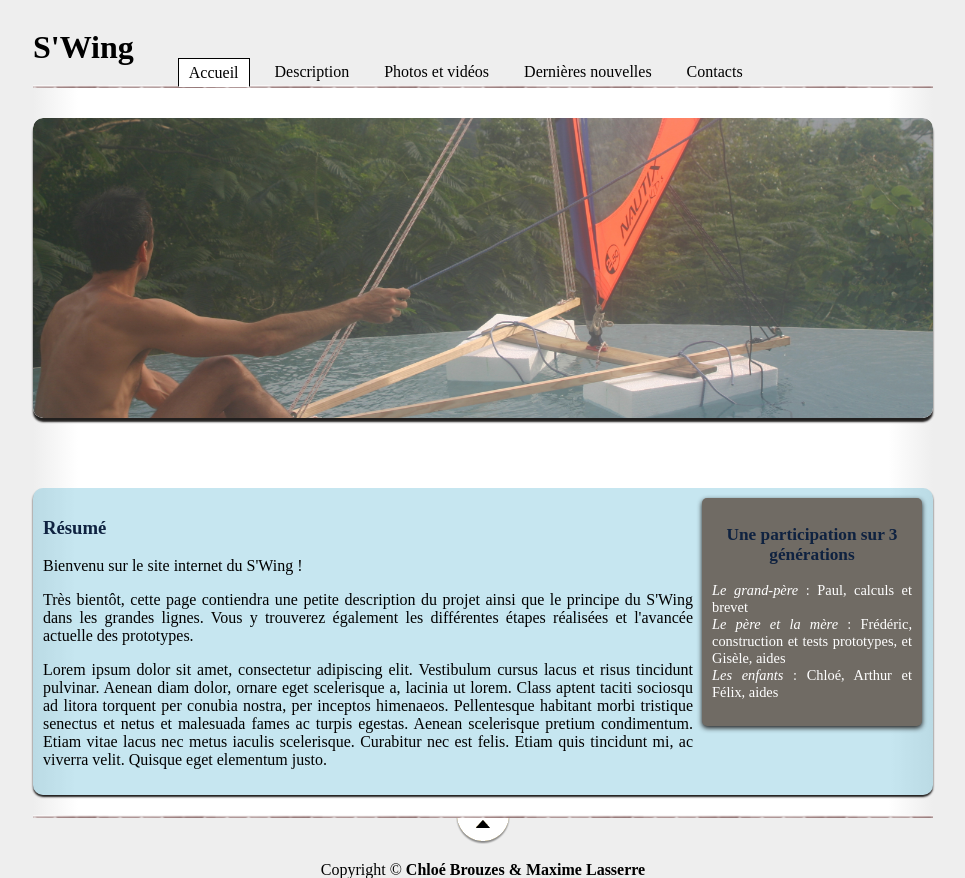
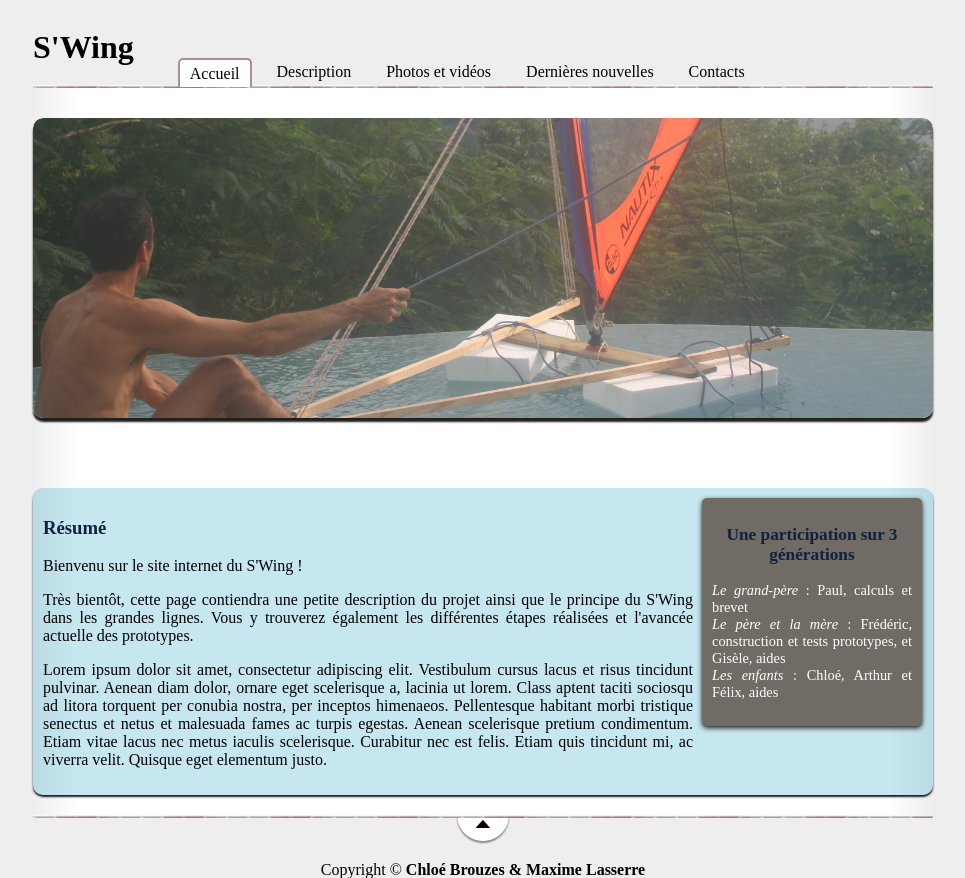
Before and after one commit to evermax/swing, a PHP site: page / in a window 1280 px wide. Shown: the top 878 px of the page, without its empty margins (157-1122 px from the left). Run offline with PHP 8.4, Linux system fonts and the light colour scheme.

Commit message:
Onglet actif

```diff
--- a/style.css
+++ b/style.css
@@ -63,12 +63,13 @@ nav a
     color: #000000;
 }
 
+/*
 nav a:hover
 {
     color: #000060;
     border-bottom: 3px solid #000060;
 }
-
+*/
 
 .erreur
 {
@@ -85,11 +86,11 @@ nav a:hover
 
 #onglets li.active
 {
-    border-bottom: 1px solid #fff;
     background-color: #fff;
-    border-top: 1px solid #000000;
-    border-right: 1px solid #000000;
-    border-left: 1px solid #000000;
+    border-top: 2px solid rgb(170, 142, 147);
+    border-right: 2px solid rgb(170, 142, 147);
+    border-left: 2px solid rgb(170, 142, 147);
+    border-radius: 5px 5px 0px 0px;
 }
 
 /*********************** Footer **********************/
```
